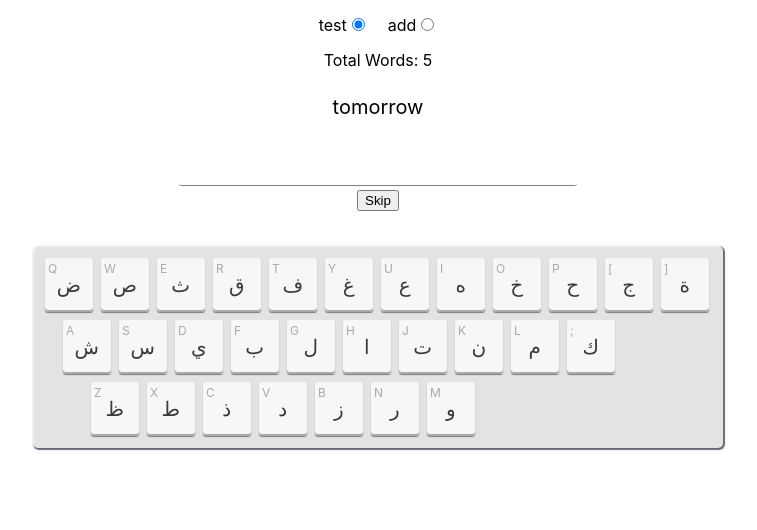
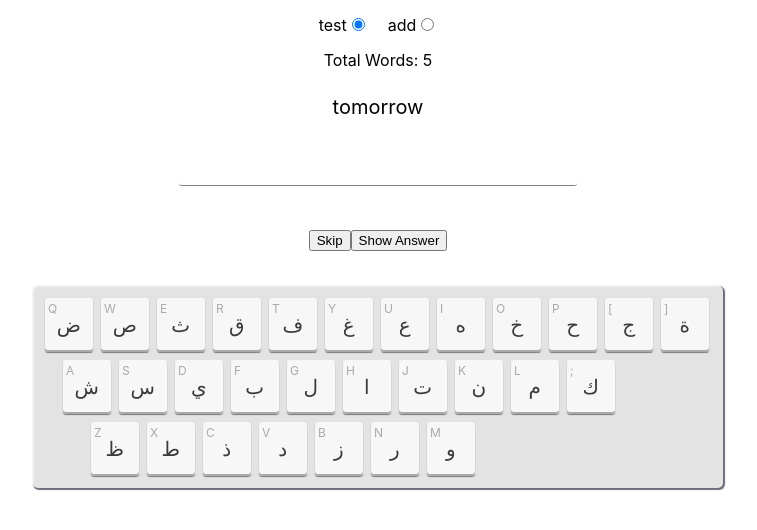
Before and after one commit to mattlub/keyboard, a React (Create React App) app: page / in a window 1280 px wide. Shown: the top 530 px of the page, without its empty margins (262-1019 px from the left). Built offline with nearby package versions, Linux system fonts and the light colour scheme.

Commit message:
add show answer button

```diff
--- a/src/Test.css
+++ b/src/Test.css
@@ -16,10 +16,15 @@
   border-radius: 3px;
   border: none;
   border-bottom: 1px solid grey;
+  margin-bottom: 10px;
 }
 
 .arabic-input.correct {
   animation: fade-out 1.5s;
+}
+
+.show-answer {
+  height: 30px;
 }
 
 @keyframes fade-out {
--- a/src/Test.js
+++ b/src/Test.js
@@ -9,13 +9,15 @@ const NEXT_WORD_DELAY = 2000
 const INITIAL_STATE = {
   correct: false,
   word: pickRandom(words),
-  input: ''
+  input: '',
+  showAnswer: false
 }
 
 class Test extends Component {
   constructor(props) {
     super(props)
     this.state = INITIAL_STATE
+    this.inputRef = null
   }
 
   handleInputChange(e) {
@@ -36,7 +38,8 @@ class Test extends Component {
         this.setState(prevState => ({
           correct: false,
           word: pickRandom(words, [prevState.word]),
-          input: ''
+          input: '',
+          showAnswer: false
         }))
       }, NEXT_WORD_DELAY)
     }
@@ -45,12 +48,20 @@ class Test extends Component {
   handleSkip() {
     this.setState(prevState => ({
       word: pickRandom(words, [prevState.word]),
-      input: ''
+      input: '',
+      showAnswer: false
     }))
   }
 
+  handleShowAnswer() {
+    this.setState({
+      showAnswer: true
+    })
+    this.inputRef.focus()
+  }
+
   render() {
-    const { word, correct, input } = this.state
+    const { word, correct, input, showAnswer } = this.state
     return (
       <div>
         <div className="guess-section" >
@@ -58,14 +69,24 @@ class Test extends Component {
             {word.en}
           </div>
           <input
+            ref={e => this.inputRef = e}
             className={`arabic-input ${correct ? 'correct' : ''}`}
             direction="rtl"
             value={input}
             onChange={e => this.handleInputChange(e)}
           />
+          <div className="show-answer">
+            {showAnswer && word.ar}
+          </div>
           <div>
             <button onClick={() => this.handleSkip()}>
               Skip
+            </button>
+            <button
+              disabled={showAnswer}
+              onClick={() => this.handleShowAnswer()}
+            >
+              Show Answer
             </button>
           </div>
         </div>
```
